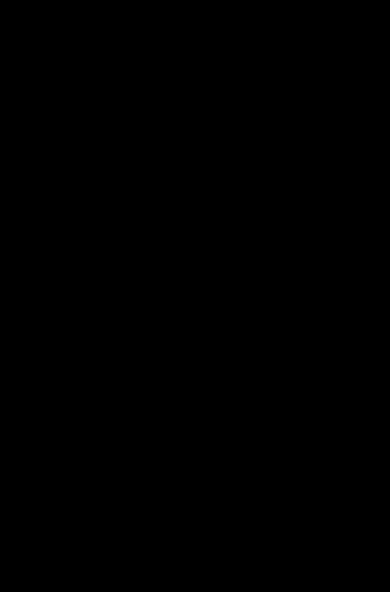
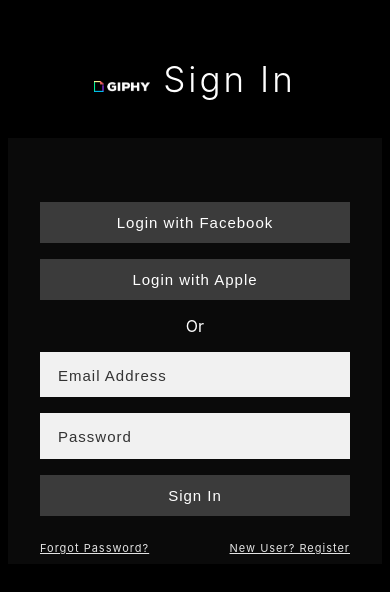
Before and after one commit to chingu-voyages/v15-geckos-team-03, a plain HTML site: page index.html in a window 390 px wide. Drawn offline with Linux system fonts and the light colour scheme.

Commit message:
basic loginForm with styling and logo

```diff
--- a/index.html
+++ b/index.html
@@ -7,8 +7,55 @@
     <title>Login Page</title>
     <link rel="stylesheet" href="style.css" />
   </head>
-
   <body>
+    <!-------- main ------->
+    <div class="main">
+      <div class="bg-layer">
+        <h1>
+		 <img
+			src="assets/giphy.png"/
+			alt="giphy-logo"
+			height="100%"
+			width="15%"/>
+			   Sign In
+		 </h1>
+        <div class="header-main">
+          <div class="main-icon">
+            <span class="fa fa-eercast"></span>
+		  </div>
+		  <div class="up-bottom">
+		  <div class="bottom">
+			<button class="btn">Login with Facebook</button>
+		  </div>
+		  <div class="bottom">
+			<button class="btn">Login with Apple</button>
+			<p>Or</p>
+		</div>
+		 </div>
+          <div class="header-left-bottom">
+            <form action="#" ">
+              <div class="icon1">
+                <span class="fa fa-user"></span>
+                <input type="email" placeholder="Email Address" required="" />
+              </div>
+              <div class="icon1">
+                <span class="fa fa-lock"></span>
+                <input type="password" placeholder="Password" required="" />
+              </div>
+              <div class="bottom">
+                <button class="btn">Sign In</button>
+              </div>
+              <div class="links">
+                <p><a href="#">Forgot Password?</a></p>
+                <p class="right"><a href="#">New User? Register</a></p>
+                <div class="clear"></div>
+              </div>
+            </form>
+          </div>
+        </div>
+      </div>
+    </div>
+    <!------main ------>
     <script src="index.js"></script>
   </body>
 </html>
--- a/style.css
+++ b/style.css
@@ -1,3 +1,248 @@
 body {
-    background-color: black;
+	background-color: black;
+	font-family: -apple-system, BlinkMacSystemFont, 'Segoe UI', Roboto, Oxygen, Ubuntu, Cantarell, 'Open Sans', 'Helvetica Neue', sans-serif;
+
 }
+
+h1 {
+	font-size: 45px;
+	color: #fff;
+	font-weight: 300;
+	letter-spacing: 4px;
+	text-align: center;
+	padding: 1em 0 0.4em 0;
+}
+
+
+
+
+.main{
+    background-image: url('////');
+    background-repeat: repeat-x;
+    animation: slideleft 20000s infinite linear;
+    -webkit-animation: slideleft 20000s infinite linear;
+    background-size: cover;
+	-webkit-background-size:cover;
+	-moz-background-size:cover;
+    background-attachment: fixed;
+    position: relative;
+	min-height: 100vh;
+}
+
+.bg-layer {
+    background: rgba(0, 0, 0, 0.7);
+	min-height: 100vh;
+}
+
+
+/*--header start here--*/
+.header {
+    padding: 0em 0 0;
+}
+.icon1 {
+	margin: 0 0 1em;
+	padding: .8em 1em;
+	background: rgba(255, 255, 255, 0.94);
+}
+.icon1 span.fa {
+    color: #222;
+    width: 22px;
+}
+.main-icon {
+    text-align: center;
+}
+.main-icon span.fa{
+    font-size: 50px;
+    color: #fff;
+    margin-bottom: 1em;
+}
+.wthree li {
+    display: inline-block;
+}
+a {
+    color: #585858;
+    margin: 0em;
+}
+.bottom {
+    margin: 1em 0 0;
+}
+.header-main {
+	max-width: 310px;
+	margin: 0 auto;
+	position: relative;
+	z-index: 999;
+	padding: 3em 2em;
+	background: rgba(255, 255, 255, 0.04);
+	-webkit-box-shadow: -1px 4px 28px 0px rgba(0,0,0,0.75);
+	-moz-box-shadow: -1px 4px 28px 0px rgba(0,0,0,0.75);
+	box-shadow: -1px 4px 28px 0px rgba(0,0,0,0.75);
+}
+
+.sign-up {
+    margin: 2em 0;
+}
+.header-left {
+  background: #fff;
+  padding: 0px;
+}
+.sign-up h2 {
+    font-size: 22px;
+    color: #fff;
+    text-align: center;
+    background: #fbbc05;
+    width: 40px;
+    height: 40px;
+    line-height: 1.9em;
+    border-radius: 50%;
+    margin: 0 auto;
+}
+::-webkit-input-placeholder{
+    color: #333!important;
+}
+.header-left-bottom input[type="email"] {
+    outline: none;
+    font-size: 15px;
+    color: #222;
+	border:none;
+    width: 90%;
+    display: inline-block;
+    background: transparent;
+    letter-spacing: 1px;
+}
+.header-left-bottom input[type="password"]{
+	outline: none;
+	font-size: 15px;
+    color: #222;
+	border:none;
+    width: 90%;
+	display: inline-block;
+	background: transparent;
+    letter-spacing: 1px;
+}
+.header-left-bottom button.btn {
+    background: #3b3b3b;
+    color: #fff;
+    font-size: 15px;
+
+    padding: .8em 2em;
+    letter-spacing: 1px;
+    transition: 0.5s all;
+    -webkit-transition: 0.5s all;
+    -moz-transition: 0.5s all;
+    -o-transition: 0.5s all;
+    display: inline-block;
+    cursor: pointer;
+    outline: none;
+    border: none;
+	width: 100%;
+}
+
+/* --------------Facebook+Apple Login buttons--------------*/
+.up-bottom button.btn {
+    background: #3b3b3b;
+    color: #fff;
+    font-size: 15px;
+
+    padding: .8em 2em;
+    letter-spacing: 1px;
+    transition: 0.5s all;
+    -webkit-transition: 0.5s all;
+    -moz-transition: 0.5s all;
+    -o-transition: 0.5s all;
+    display: inline-block;
+    cursor: pointer;
+    outline: none;
+    border: none;
+	width: 100%;
+}
+
+.up-bottom p {
+	color: white;
+	text-align: center;
+}
+
+/*-- agileits --*/
+.header-left-bottom p {
+    font-size: 17px;
+    color: #000;
+    display: inline-block;
+    width: 50%;
+    margin: 20px 0 0;
+    letter-spacing: 1px;
+    float: left;
+}
+
+.header-left-bottom p.right {
+	text-align: right;
+}
+.header-left-bottom p a {
+	font-size: 11px;
+	color: #e2e2e2;
+
+}
+
+.heading h5 {
+    color: #c5c5c5;
+    color: #000000;
+    margin-top: 8px;
+    font-size: 20px;
+}
+
+
+
+/*-- header end here --*/
+h2 {
+    font-size: 26em;
+    color: #fff;
+    line-height: 1.3em;
+    letter-spacing: 10px;
+}
+h3 {
+    font-size: 2em;
+    color: #fff;
+}
+h3 a {
+    font-size: 17px;
+    padding-left: 12px;
+    color: #04c9f9;
+    text-decoration: underline;
+}
+
+
+/*-- responsive-design --*/
+
+@media(max-width:667px){
+
+	h1 {
+		font-size: 40px;
+		letter-spacing: 3px;
+	}
+}
+
+@media(max-width:415px){
+
+	h1 {
+		font-size: 35px;
+		letter-spacing: 3px;
+	}
+
+	.copyright {
+		padding: 2em 1em;
+	}
+}
+@media(max-width:384px){
+	.main-icon span.fa {
+		margin-bottom: .6em;
+	}
+	.header-main {
+		max-width: 310px;
+		margin: 0 1em;
+	}
+	.header-left-bottom input[type="email"],.header-left-bottom input[type="password"] {
+		width: 88%;
+	}
+
+	h1 {
+		font-size: 30px;
+	}
+}
```
Also changed, not shown: assets/giphy.png (added).
